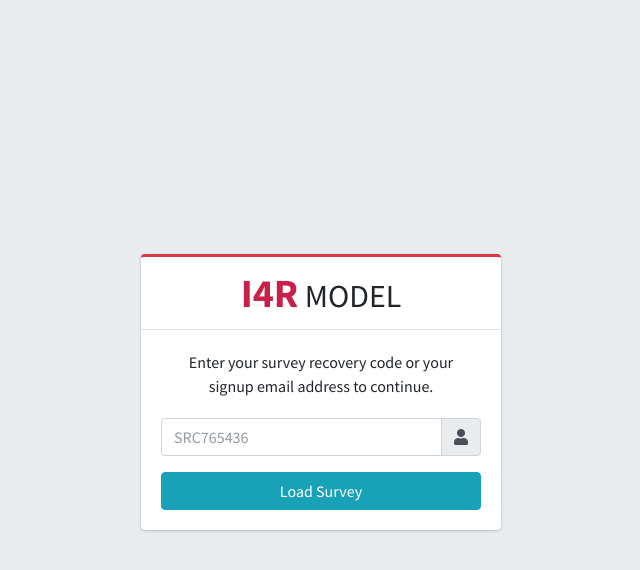
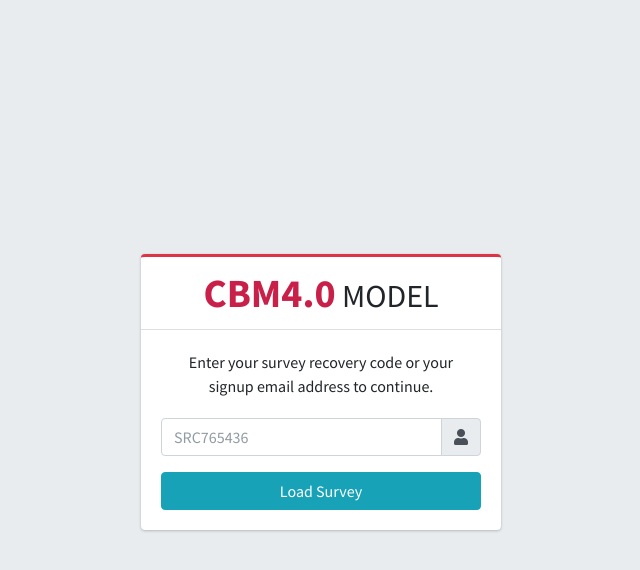
Before and after one commit to ThompsOnokpegu/i4r-assessement, a PHP site: page /recovery.php in a window 1280 px wide. Shown: the top 570 px of the page, without its empty margins (319-959 px from the left). Run offline with PHP 8.4, Linux system fonts and the light colour scheme; data that the repository does not hold is empty.

Commit message:
Deployed to CBM4-0.COM: Header, Footer and Title Modified v3

```diff
--- a/recovery.php
+++ b/recovery.php
@@ -26,7 +26,7 @@ include "fetch-survey.php";
 <div class="register-box">
   <div class="card card-outline card-danger">
     <div class="card-header text-center">
-      <a aria-disabled="disabled" class="h1"><b style="color:#C92049">I4R</b><small> MODEL</small></a>
+      <a aria-disabled="disabled" class="h1"><b style="color:#C92049">CBM4.0</b><small> MODEL</small></a>
     </div>
     <div class="card-body">
       <p class="login-box-msg">Enter your survey recovery code or your signup email address to continue.</p>
```
